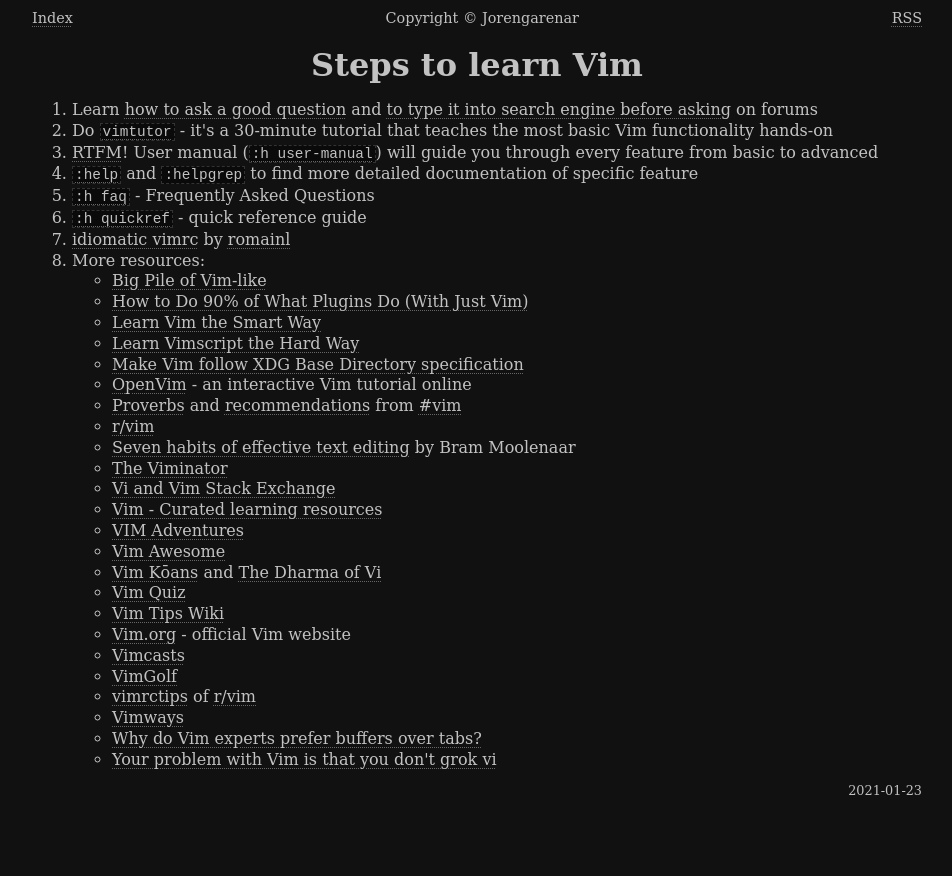
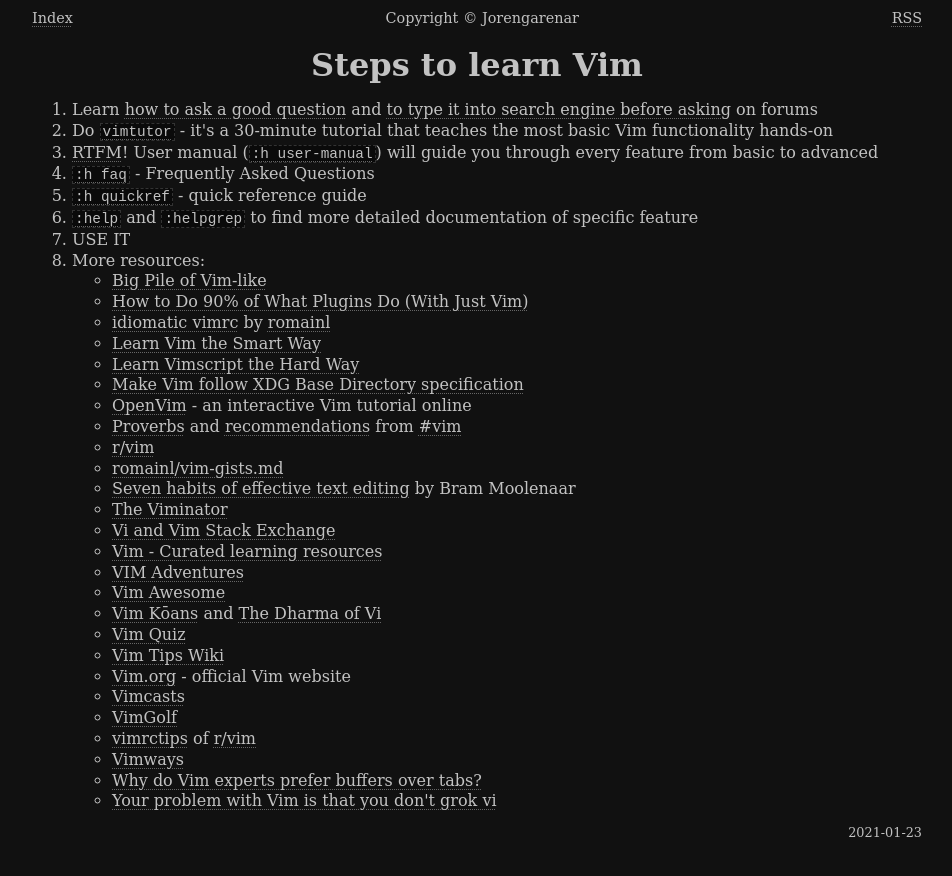
Before and after one commit to Jorenar/blog, a Jekyll site: the page built from _posts/2021-01-23-vim-learning-steps.md, in a window 1280 px wide. Shown: the top 876 px of the page, without its empty margins (163-1115 px from the left). Built offline with Jekyll 4.4.1, drawn with Linux system fonts in a browser that asks for light colours.

```diff
--- a/_posts/2021-01-23-vim-learning-steps.md
+++ b/_posts/2021-01-23-vim-learning-steps.md
@@ -8,19 +8,21 @@ redirect_from:
 0. Learn [how to ask a good question](https://stackoverflow.com/help/how-to-ask) and [to type it into search engine before asking](https://ddg.gg/?q=vim+start+learning) on forums
 1. Do [`vimtutor`](https://vimhelp.org/usr_01.txt.html#vimtutor) - it's a 30-minute tutorial that teaches the most basic Vim functionality hands-on
 2. [RTFM](https://en.wikipedia.org/wiki/RTFM)! User manual ([`:h user-manual`](https://vimhelp.org/usr_toc.txt.html)) will guide you through every feature from basic to advanced
-3. [`:help`](https://vimhelp.org/) and `:helpgrep` to find more detailed documentation of specific feature
-4. [`:h faq`](https://vimhelp.org/vim_faq.txt.html) - Frequently Asked Questions
-5. [`:h quickref`](https://vimhelp.org/quickref.txt.html) - quick reference guide
-6. [idiomatic vimrc](https://github.com/romainl/idiomatic-vimrc) by [romainl](http://romainl.github.io/)
+3. [`:h faq`](https://vimhelp.org/vim_faq.txt.html) - Frequently Asked Questions
+4. [`:h quickref`](https://vimhelp.org/quickref.txt.html) - quick reference guide
+5. [`:help`](https://vimhelp.org/) and `:helpgrep` to find more detailed documentation of specific feature
+6. USE IT
 7. More resources:
   * [Big Pile of Vim-like](https://vim.reversed.top/)
   * [How to Do 90% of What Plugins Do (With Just Vim)](https://www.youtube.com/watch?v=XA2WjJbmmoM)
+  * [idiomatic vimrc](https://github.com/romainl/idiomatic-vimrc) by [romainl](http://romainl.github.io/)
   * [Learn Vim the Smart Way](https://learnvim.irian.to)
   * [Learn Vimscript the Hard Way](https://learnvimscriptthehardway.stevelosh.com)
   * [Make Vim follow XDG Base Directory specification](/blog/vim-xdg)
   * [OpenVim](https://openvim.com/) - an interactive Vim tutorial online
   * [Proverbs](https://www.vi-improved.org/vim-proverbs) and [recommendations](https://www.vi-improved.org/recommendations) from [#vim](https://www.vi-improved.org/)
   * [r/vim](https://old.reddit.com/r/vim/)
+  * [romainl/vim-gists.md](https://gist.github.com/romainl/4b9f139d2a8694612b924322de1025ce)
   * [Seven habits of effective text editing](https://www.moolenaar.net/habits.html) by Bram Moolenaar
   * [The Viminator](https://www.theviminator.com/)
   * [Vi and Vim Stack Exchange](https://vi.stackexchange.com/)
```
